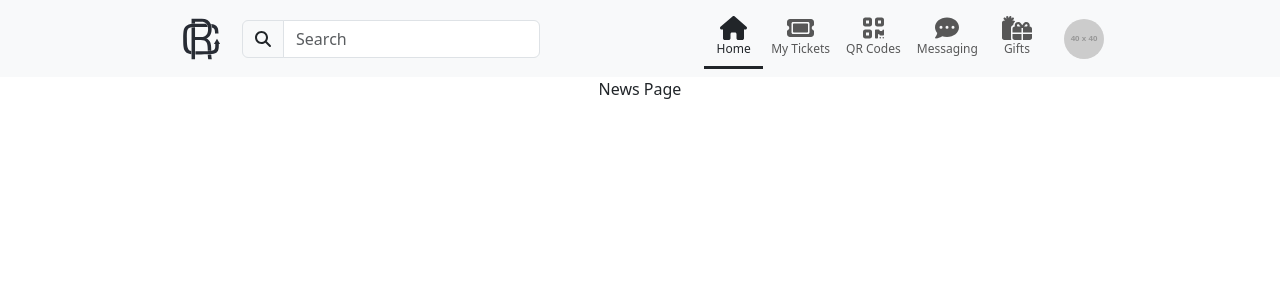
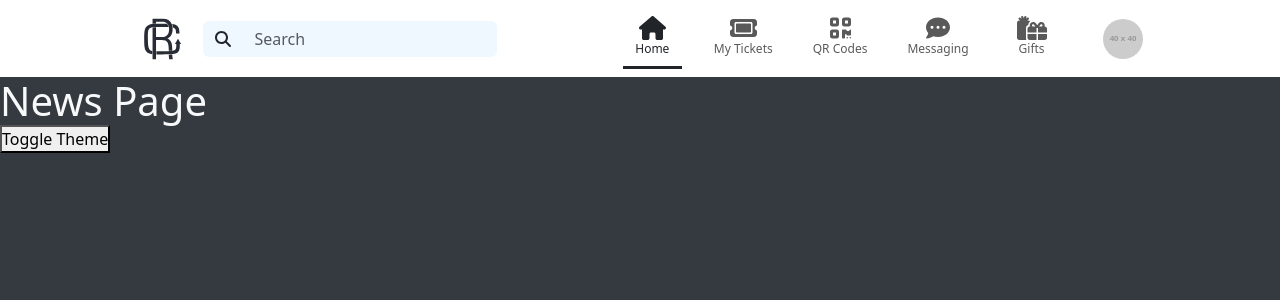
Before and after one commit to mjza/mra-web-app, a React (Create React App) app: page /feed in a window 1280 px wide. Shown: the top 300 px of the page. Built offline with nearby package versions, Linux system fonts and the light colour scheme.

Commit message:
Add a context for theme, fix multiple branch workflow

```diff
--- a/src/App.css
+++ /dev/null
@@ -1,38 +0,0 @@
-.App {
-  text-align: center;
-}
-
-.App-logo {
-  height: 40vmin;
-  pointer-events: none;
-}
-
-@media (prefers-reduced-motion: no-preference) {
-  .App-logo {
-    animation: App-logo-spin infinite 20s linear;
-  }
-}
-
-.App-header {
-  background-color: #282c34;
-  min-height: 100vh;
-  display: flex;
-  flex-direction: column;
-  align-items: center;
-  justify-content: center;
-  font-size: calc(10px + 2vmin);
-  color: white;
-}
-
-.App-link {
-  color: #61dafb;
-}
-
-@keyframes App-logo-spin {
-  from {
-    transform: rotate(0deg);
-  }
-  to {
-    transform: rotate(360deg);
-  }
-}
--- a/src/App.js
+++ b/src/App.js
@@ -1,32 +1,41 @@
 import React from 'react';
-import './App.css';
+import { ThemeProvider } from './contexts/ThemeContext';
+import './css/App.css';
 import Navbar from './components/Navbar';
-import { BrowserRouter as Router, Routes, Route, Navigate } from 'react-router-dom';  // Import necessary components
+import { BrowserRouter as Router, Routes, Route, Navigate } from 'react-router-dom';
+
+import ToggleThemeButton from './components/ToggleThemeButton';
 
 function App() {
+
   return (
     <Router>
+      <ThemeProvider>
         <div className="App">
           <Navbar />
           <Routes>
-          {/* Example route: */}
             <Route path="/" element={<Navigate replace to="/feed" />} />
             <Route path="/feed" element={<News />} />
             <Route path="/tickets" element={<Tickets />} />
             <Route path="/qrcodes" element={<QRCodes />} />
             <Route path="/messaging" element={<Messaging />} />
             <Route path="/gifts" element={<Gifts />} />
-          {/* You can add more routes here as needed */}
           </Routes>
         </div>
+      </ThemeProvider>
     </Router>
   );
 }
 
 export default App;
 
-// Dummy components for the route targets, replace these with actual component imports
-const News = () => <div>News Page</div>;
+// Dummy components for the route targets
+const News = () => (
+  <div>
+    <h1>News Page</h1>
+    <ToggleThemeButton />  {/* Theme toggle button included */}
+  </div>
+);
 const Tickets = () => <div>Tickets Page</div>;
 const QRCodes = () => <div>QR Codes Page</div>;
 const Messaging = () => <div>Messaging Page</div>;
--- a/src/components/Navbar.js
+++ b/src/components/Navbar.js
@@ -7,6 +7,7 @@ import { useLocation } from 'react-router-dom';  // Import useLocation
 
 const HeaderNavbar = () => {
   const [searchValue, setSearchValue] = useState('');
+  const [isFocused, setIsFocused] = useState(false);
 
   const handleSearchSubmit = (e) => {
     // Prevent the default form submission behavior
@@ -25,7 +26,7 @@ const HeaderNavbar = () => {
 
   return (
     <>
-      <Navbar bg="light" expand="lg" className="global-nav d-none d-lg-flex">
+      <Navbar bg="white" expand="lg" className="global-nav d-none d-lg-flex">
         <Container fluid className="d-flex align-items-center">
           <div className="flex-grow-0"></div>
 
@@ -34,7 +35,7 @@ const HeaderNavbar = () => {
               <RCLogo color="#282c34" size="50" />
             </Navbar.Brand>
             <Form className="d-flex ms-0" onSubmit={handleSearchSubmit}>
-              <InputGroup>
+              <InputGroup className={`search-input-group ${isFocused ? 'input-group-focused' : ''}`}>
                 <InputGroup.Text>
                   <FontAwesomeIcon icon={faSearch} />
                 </InputGroup.Text>
@@ -45,6 +46,8 @@ const HeaderNavbar = () => {
                   aria-label="Search"
                   value={searchValue}
                   onChange={(e) => setSearchValue(e.target.value)}
+                  onFocus={() => setIsFocused(true)}
+                  onBlur={() => setIsFocused(false)}
                 />
               </InputGroup>
             </Form>
@@ -62,7 +65,7 @@ const HeaderNavbar = () => {
                 <Nav.Link
                   key={link.text}
                   href={link.href}
-                  className={`d-flex flex-column align-items-center text-center ${isActive(link.href) ? activeLinkClass : ''}`}
+                  className={`d-flex flex-column align-items-center text-center me-2 me-md-3 me-lg-4 ${isActive(link.href) ? activeLinkClass : ''}`}
                 >
                   <FontAwesomeIcon icon={link.icon} className="ms-md-2 me-md-2 fs-4" />
                   <div style={{ fontSize: '12px' }}>{link.text}</div>
--- /dev/null
+++ b/src/components/ToggleThemeButton.js
@@ -0,0 +1,14 @@
+import React, { useContext } from 'react';
+import ThemeContext from '../contexts/ThemeContext';
+
+function ToggleThemeButton() {
+  const { theme, setTheme } = useContext(ThemeContext);
+
+  const toggleTheme = () => {
+    setTheme(theme === 'dark' ? 'light' : 'dark');
+  };
+
+  return <button onClick={toggleTheme}>Toggle Theme</button>;
+}
+
+export default ToggleThemeButton;
--- /dev/null
+++ b/src/contexts/ThemeContext.js
@@ -0,0 +1,19 @@
+import React, { createContext, useState, useEffect } from 'react';
+
+const ThemeContext = createContext();
+
+export function ThemeProvider({ children }) {
+  const [theme, setTheme] = useState('dark');
+
+  useEffect(() => {
+    document.body.className = theme;
+  }, [theme]);
+
+  return (
+    <ThemeContext.Provider value={{ theme, setTheme }}>
+      {children}
+    </ThemeContext.Provider>
+  );
+}
+
+export default ThemeContext;
--- /dev/null
+++ b/src/css/App.css
@@ -0,0 +1,18 @@
+
+
+/* Scoped CSS to highlight only the specific InputGroup border on FormControl focus */
+.search-input-group.input-group-focused {
+  border: 2px solid #80bdff;  /* Bootstrap's default focus color */
+  outline: none;
+  box-shadow: 0 0 0 0.2rem rgba(0, 123, 255, 0.25);  /* Bootstrap's default focus shadow */
+}
+
+/* Hide the border of FormControl and InputGroup.Text within the specific InputGroup */
+.search-input-group .form-control, .search-input-group .input-group-text {
+  border: none;
+  background-color: aliceblue;
+}
+
+.search-input-group .form-control:focus {
+  box-shadow: none;
+}
--- /dev/null
+++ b/src/css/index.css
@@ -0,0 +1,82 @@
+*,
+*::before,
+*::after {
+    margin: 0;
+    padding: 0;
+    box-sizing: border-box;
+}
+
+body,
+h1,
+h2,
+h3,
+h4,
+h5,
+h6,
+p,
+ul,
+ol,
+figure,
+blockquote,
+dl,
+dd {
+    margin: 0;
+}
+/*
+ul,
+ol {
+    list-style: none;
+    padding-left: 0;
+}
+
+a {
+    text-decoration: none;
+    color: inherit;
+}
+
+button,
+input,
+textarea,
+select {
+    border: none;
+    outline: none;
+    background: none;
+    font: inherit;
+}
+
+table {
+    border-collapse: collapse;
+    border-spacing: 0;
+}
+*/
+html,
+body {
+    height: 100%;
+    margin: 0;
+    display: flex;
+    flex-direction: column;
+}
+
+body {
+    min-height: 100vh;
+    flex: 1;
+    -webkit-font-smoothing: antialiased;
+    -moz-osx-font-smoothing: grayscale;
+}
+
+/* Light theme styles */
+body.light {
+    background-color: #f8f9fa;
+    color: #212529;
+}
+
+/* Dark theme styles */
+body.dark {
+    background-color: #343a40;
+    color: #f8f9fa;
+}
+
+code {
+    font-family: source-code-pro, Menlo, Monaco, Consolas, 'Courier New',
+        monospace;
+}
--- a/src/index.css
+++ /dev/null
@@ -1,13 +0,0 @@
-body {
-  margin: 0;
-  font-family: -apple-system, BlinkMacSystemFont, 'Segoe UI', 'Roboto', 'Oxygen',
-    'Ubuntu', 'Cantarell', 'Fira Sans', 'Droid Sans', 'Helvetica Neue',
-    sans-serif;
-  -webkit-font-smoothing: antialiased;
-  -moz-osx-font-smoothing: grayscale;
-}
-
-code {
-  font-family: source-code-pro, Menlo, Monaco, Consolas, 'Courier New',
-    monospace;
-}
--- a/src/index.js
+++ b/src/index.js
@@ -1,9 +1,9 @@
 import React from 'react';
 import ReactDOM from 'react-dom/client';
-import './index.css';
 import App from './App';
 import reportWebVitals from './reportWebVitals';
 import 'bootstrap/dist/css/bootstrap.min.css';
+import './css/index.css';
 
 const root = ReactDOM.createRoot(document.getElementById('root'));
 root.render(
```
Also changed, not shown: src/tests/setupTests.js (renamed from src/setupTests.js), 1 other file (tests, documents, lock files or other folders). Lines whose indentation alone changed are shown as unchanged.
